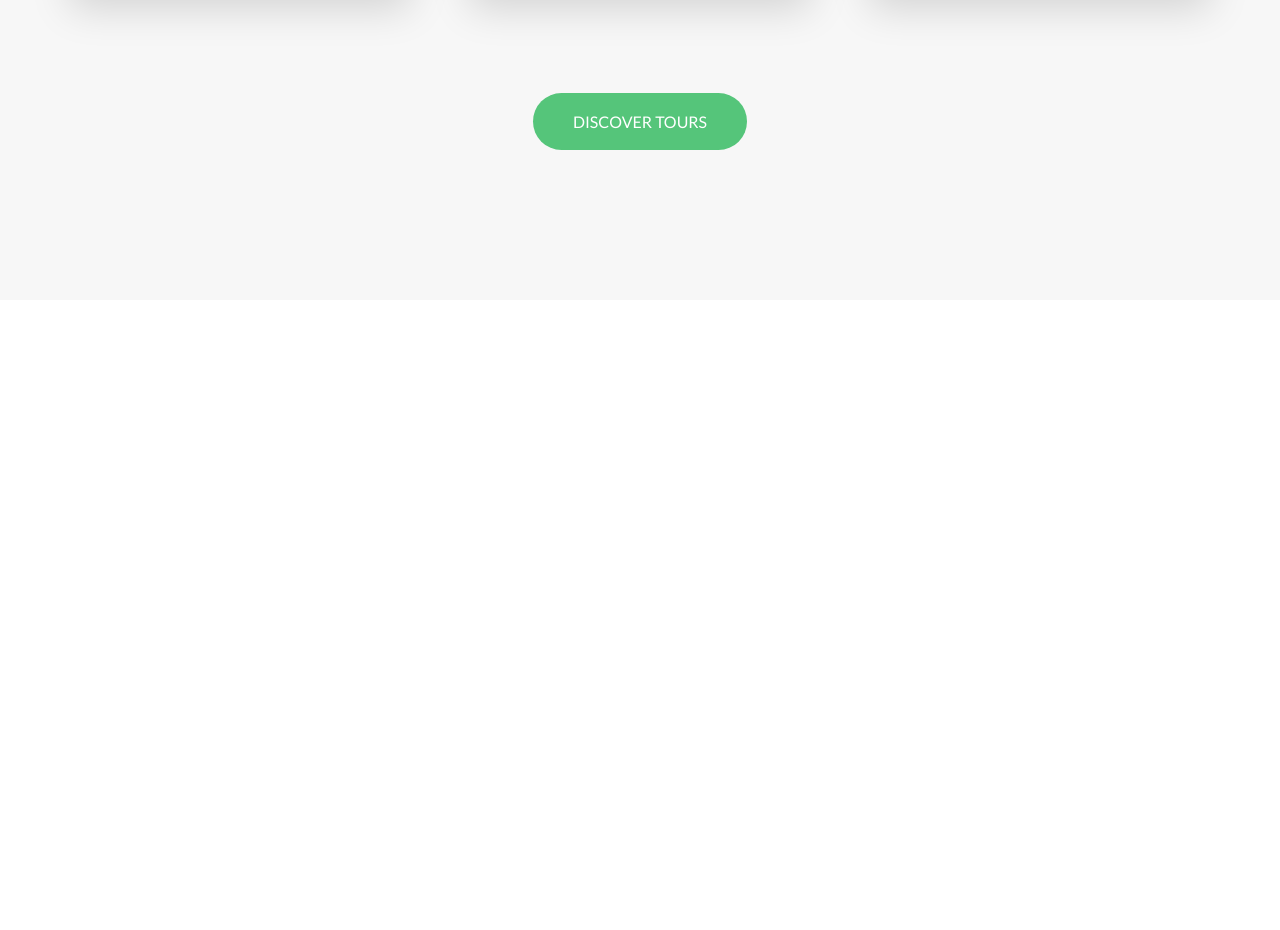
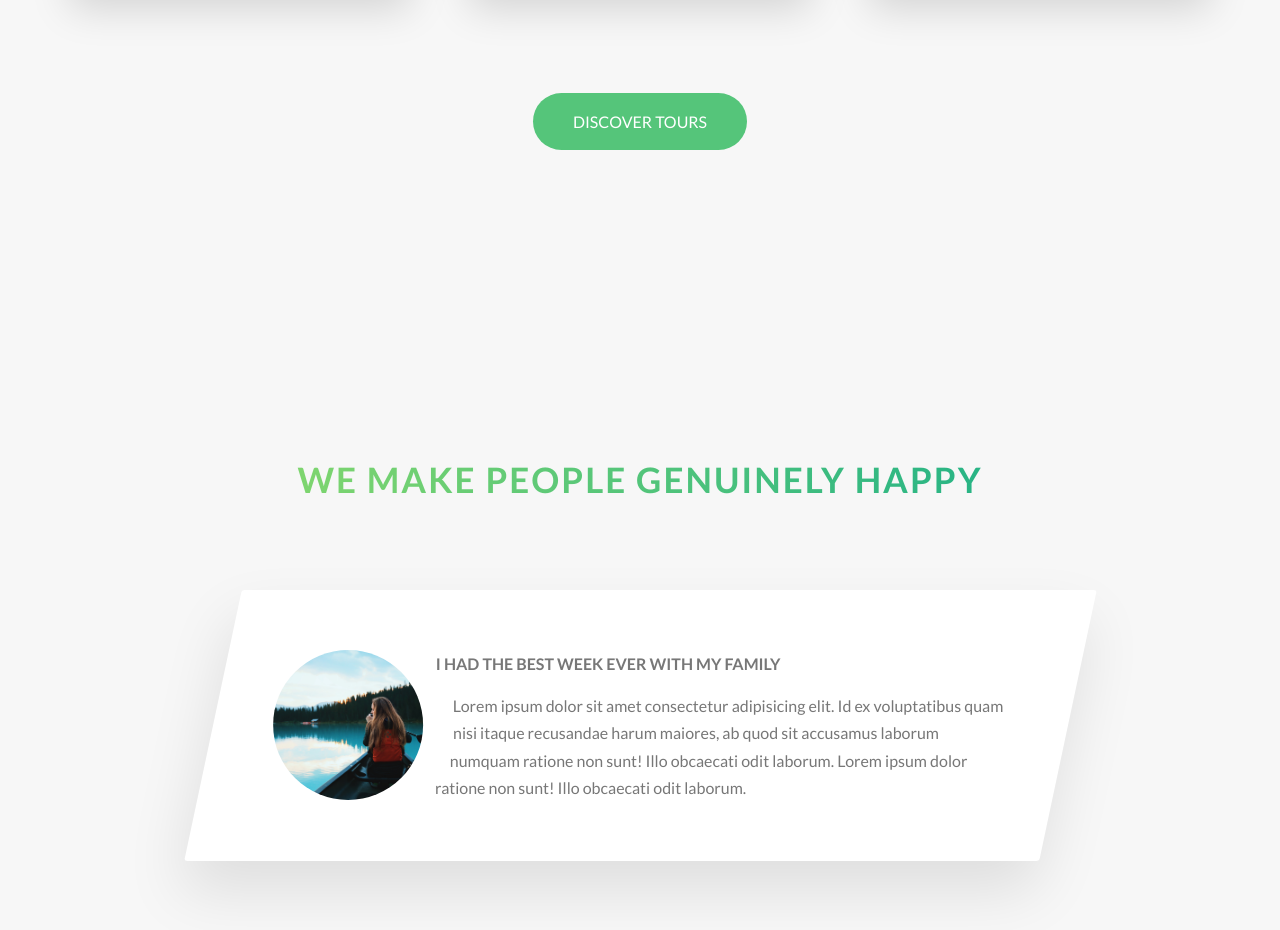
Before and after one commit to Falence/natourss, a website: page index.html in a window 1280 px wide. Shown: the part 2957-3887 px from the top of the page. Before the commit the page ends 3257 px from the top, so only its background shows below. Drawn offline with Linux system fonts and the light colour scheme.

Commit message:
Building stories section - part 1

```diff
--- a/index.html
+++ b/index.html
@@ -220,7 +220,30 @@
                 </div>
             </section>
 
+            <section class="section-stories">
+                <div class="u-center-text u-margin-bottom-big">
+                    <h2 class="heading-secondary">
+                        We make people genuinely happy
+                    </h2>
+                </div>
 
+                <div class="row">
+                    <div class="story">
+                        <figure class="story__shape">
+                            <img class="story__img" src="../img/nat-8.jpg" alt="Person on a tour">
+                        </figure>
+                        <div class="story__text">
+                            <h3 class="heading-tertiary u-margin-bottom-small">
+                                I had the best week ever with my family
+                            </h3>
+                            <p>
+                                Lorem ipsum dolor sit amet consectetur adipisicing elit. Id ex voluptatibus quam nisi itaque recusandae harum maiores, ab quod sit accusamus laborum numquam ratione non sunt! Illo obcaecati odit laborum.
+                                Lorem ipsum dolor ratione non sunt! Illo obcaecati odit laborum.
+                            </p>
+                        </div>
+                    </div>
+                </div>
+            </section>
         </main>
 
         <!-- <section class="grid-test">
--- /dev/null
+++ b/sass/components/_story.scss
@@ -0,0 +1,30 @@
+.story {
+    width: 75%;
+    margin: 0 auto;
+    box-shadow: 0 3rem 6rem rgba($color-black, .1);
+    background-color: $color-white;
+    border-radius: 3px;
+    padding: 6rem;
+    padding-left: 9rem; // to compensate for the "transform: translateX(-3rem;)" on shape below
+    font-size: $default-font-size;
+    transform: skewX(-12deg);
+
+    &__shape {
+        width: 15rem;
+        height: 15rem;
+        float: left;
+        -webkit-shape-outside: circle(50% at 50% 50%);  // make text beside this shape flow around it's side
+        shape-outside: circle(50% at 50% 50%);
+        -webkit-clip-path: circle(50% at 50% 50%);  // make shape round
+        clip-path: circle(50% at 50% 50%);
+        transform: translateX(-3rem) skewX(12deg);  // SkewX to cancel out skewX inherited from  parent
+    }
+
+    &__img {
+        height: 100%;
+    }
+
+    &__text {
+        transform: skewX(12deg);
+    }
+}
--- a/sass/main.scss
+++ b/sass/main.scss
@@ -11,6 +11,7 @@
 @import "components/card";
 @import "components/composition";
 @import "components/feature-box";
+@import "components/story";
 
 @import "layout/grid";
 @import "layout/header";
--- a/sass/pages/_home.scss
+++ b/sass/pages/_home.scss
@@ -26,3 +26,8 @@
 	padding: 20rem 0 15rem 0;
 	margin-top: -10rem;
 }
+
+.section-stories {
+	padding: 15rem 0;
+	background-color: $color-grey-light-1;
+}
```
Also changed, not shown: css/style.css.
